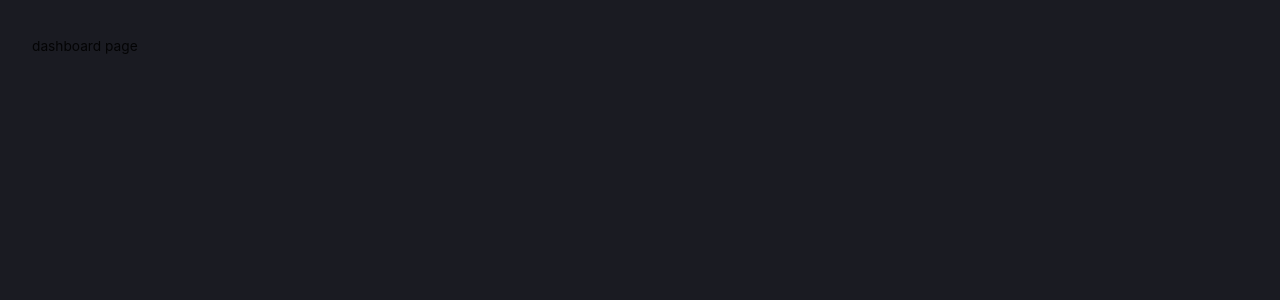
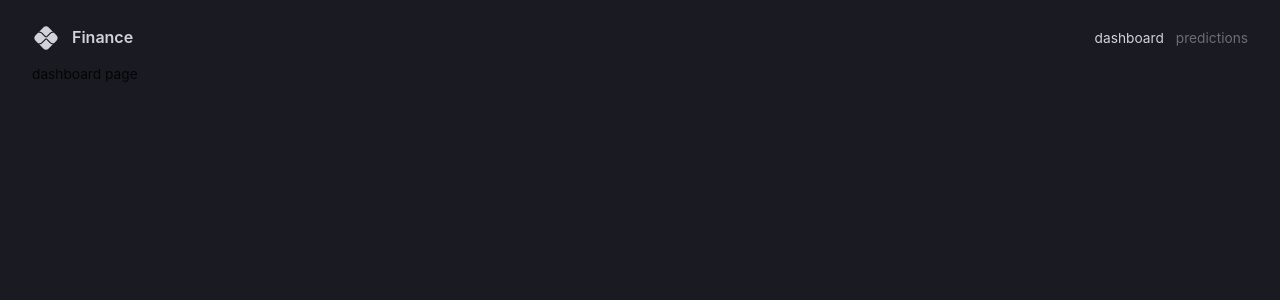
Before and after one commit to HW1337/finance-web-app, a React (Vite) app in the folder client/: page / in a window 1280 px wide. Shown: the top 300 px of the page. Built offline with nearby package versions, Linux system fonts and the light colour scheme; the HTML template or start-up script is replaced by a standard one.

Commit message:
added predictions and dashboard tabs

```diff
--- a/client/src/scenes/navbar/index.tsx
+++ b/client/src/scenes/navbar/index.tsx
@@ -1,15 +1,43 @@
 import { useState } from 'react';
 import { Link } from "react-router-dom";
+import PixIcon from "@mui/icons-material/Pix";
 import { Box, Typography, useTheme} from "@mui/material";
 import FlexBetween from "@/components/FlexBetween"
+import { AdminPanelSettingsRounded } from '@mui/icons-material';
 
 type Props = {}
 
 const Navbar = (props: Props) => {
     const { palette } = useTheme();
+    const [selected, setSelected] = useState("dashboard");
   return (
     <FlexBetween mb="0.25rem" p="0.5rem 0rem" color={palette.grey[300]}>
-
+     {/* LEFT SIDE */}
+     <FlexBetween gap="0.75rem">
+      <PixIcon sx={{ fontSize: "28px" }} />
+      <Typography variant='h4' fontSize="16px">
+      Finance
+      </Typography>
+      </FlexBetween>
+      {/* RIGHT SIDE */}
+      <FlexBetween gap="0.75rem">
+        <Box sx={{ "&:hover": { color: palette.primary[100]}}}>
+          <Link to = "/" onClick={() => setSelected("dashboard")} style={{
+            color: selected === "dashboard" ? "inherit" : palette.grey[700],
+            textDecoration: "inherit"
+          }}>
+          dashboard
+          </Link>
+        </Box>
+        <Box sx={{ "&:hover": { color: palette.primary[100]}}}>
+          <Link to = "/predictions" onClick={() => setSelected("predictions")} style={{
+            color: selected === "predictions" ? "inherit" : palette.grey[700],
+            textDecoration: "inherit"
+          }}>
+          predictions
+          </Link>
+        </Box>
+      </FlexBetween>
     </FlexBetween>
      )
 
```
